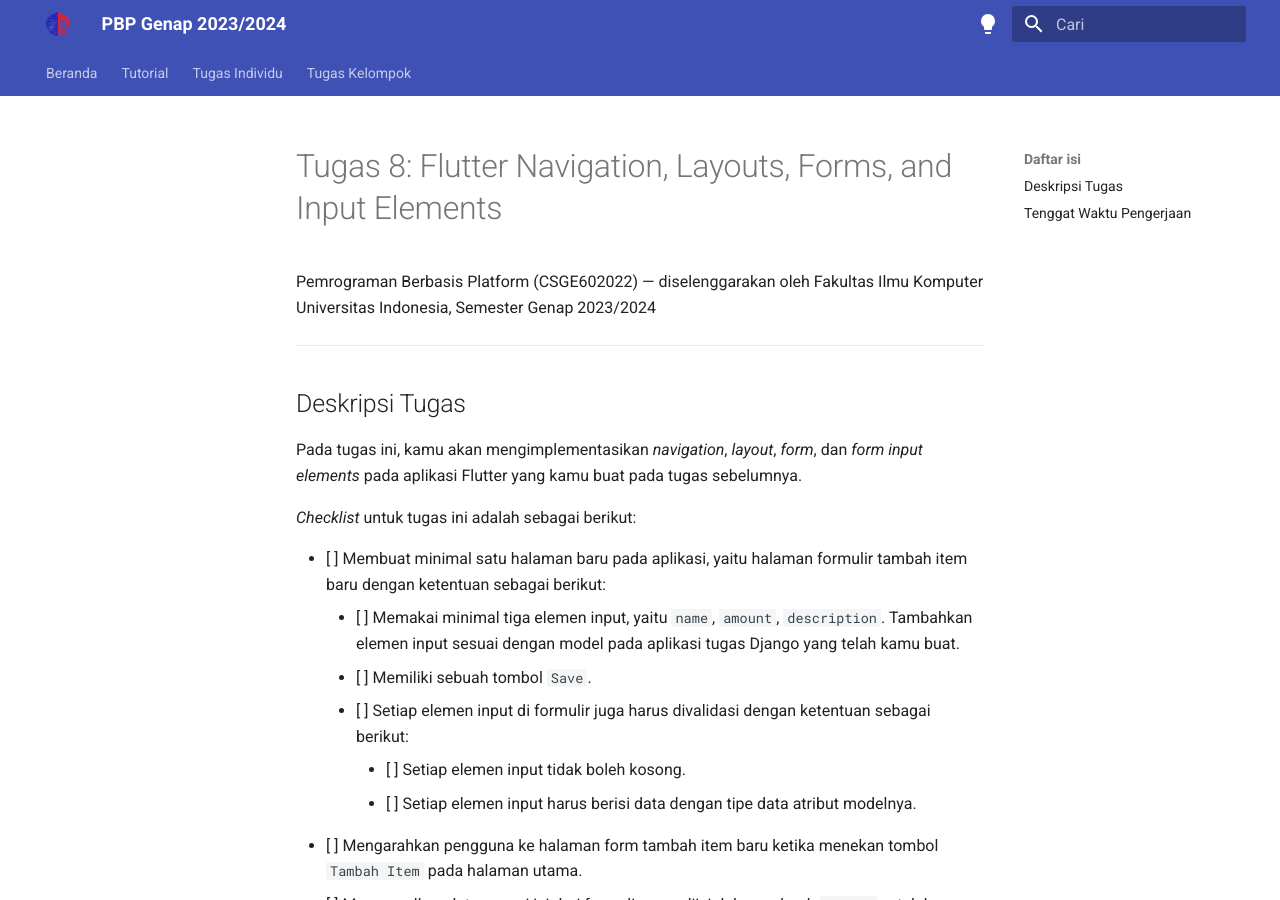
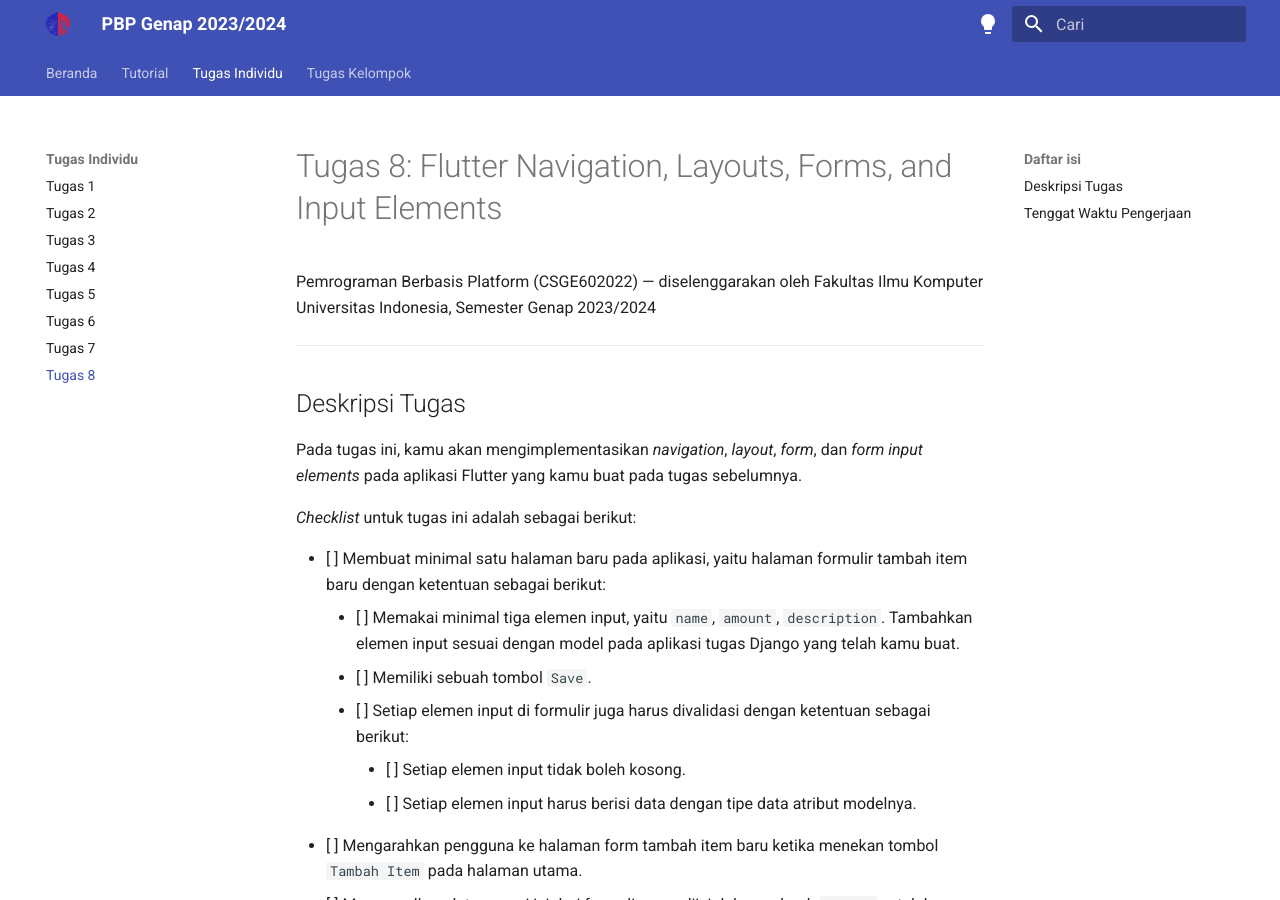
Before and after one commit to pbp-fasilkom-ui/genap-2024, an MkDocs documentation site: the page built from docs/tugas/tugas-8.md, in a window 1280 px wide and 900 px high. Built offline with MkDocs 1.6.1 and Material for MkDocs 9.7.7, drawn with Linux system fonts in a browser that asks for light colours.

Commit message:
add config

```diff
--- a/mkdocs.yml
+++ b/mkdocs.yml
@@ -75,5 +75,6 @@ nav:
     - Tugas 5: tugas/tugas-5.md
     - Tugas 6: tugas/tugas-6.md
     - Tugas 7: tugas/tugas-7.md
+    - Tugas 8: tugas/tugas-8.md
   - Tugas Kelompok:
     - Proyek Tengah Semester: tk/pts.md
```
